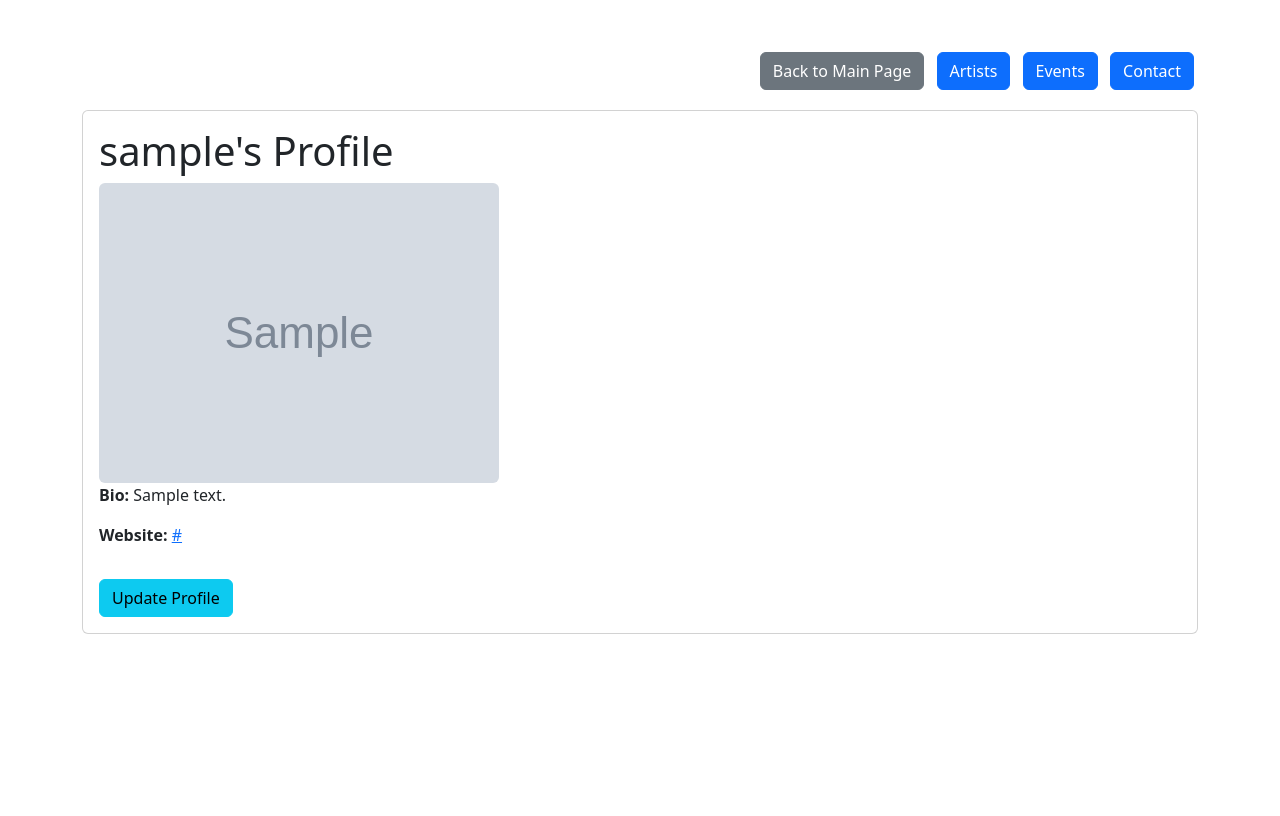
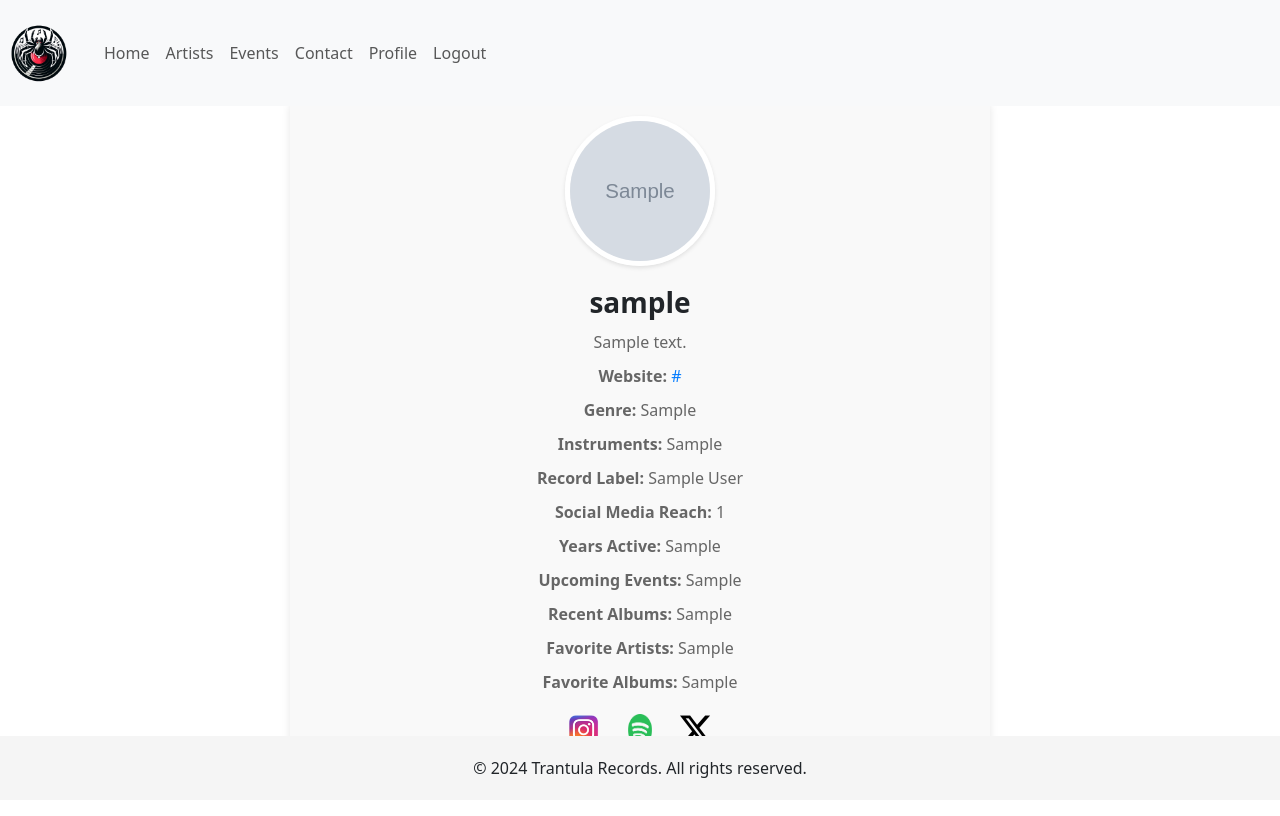
Before and after one commit to eneko98/WIS-Project, a Django app: page /wisapp/profile/ in a window 1280 px wide. Before the commit the page ends 634 px from the top, so only its background shows below. Run offline with Django 5.2, Linux system fonts and the light colour scheme; a user stored in the database is signed in; tables that the repository leaves empty hold one stand-in row (values such as "Sample post"); grey boxes marked "Sample" are stand-in pictures.

```diff
--- /dev/null
+++ b/wisproject/wisapp/static/css/profile.css
@@ -0,0 +1,50 @@
+/* profile.css */
+.profile-container {
+    text-align: center;
+    max-width: 700px;
+    margin: 40px auto;
+    background: #f9f9f9;
+    padding: 20px;
+    box-shadow: 0 4px 8px rgba(0, 0, 0, 0.1);
+    border-radius: 10px;
+}
+
+.profile-picture img {
+    border-radius: 50%;
+    width: 150px;
+    height: 150px;
+    border: 5px solid white;
+    box-shadow: 0 2px 4px rgba(0, 0, 0, 0.1);
+}
+
+.profile-info h3 {
+    margin-top: 20px;
+    font-size: 28px;
+    font-weight: bold;
+}
+
+.profile-info p {
+    margin: 10px 0;
+    font-size: 16px;
+    color: #666;
+}
+
+.profile-info a {
+    color: #007bff;
+    text-decoration: none;
+}
+
+.profile-info a:hover {
+    text-decoration: underline;
+}
+
+.social-media-links img {
+    margin: 10px;
+    width: 32px;
+    height: 32px;
+}
+
+/* Optionally hide empty fields */
+.profile-info p:empty {
+    display: none;
+}
--- a/wisproject/wisapp/static/css/style.css
+++ /dev/null
@@ -1 +0,0 @@
-/* CSS */
--- /dev/null
+++ b/wisproject/wisapp/static/css/styles.css
@@ -0,0 +1,32 @@
+body {
+    padding-top: 56px;
+}
+
+.navbar-logo {
+    height: 80px;
+    width: auto;
+}
+
+.footer {
+    background-color: #f5f5f5;
+    padding: 20px 0;
+    text-align: center;
+    position: absolute;
+    width: 100%;
+    bottom: 0;
+}
+
+.profile-picture img {
+    width: 150px;
+    height: 150px;
+    border-radius: 50%;
+}
+
+.nav-item .btn-link {
+    color: rgba(0,0,0,.5); /* Match the color of other nav links */
+    text-decoration: none; /* Remove underline */
+}
+
+.nav-item .btn-link:hover {
+    color: rgba(0,0,0,.7); /* Match hover effect of other nav links */
+}
--- /dev/null
+++ b/wisproject/wisapp/templates/base.html
@@ -0,0 +1,76 @@
+<!-- base.html -->
+{% load static %}
+<!DOCTYPE html>
+<html lang="en">
+<head>
+    <meta charset="UTF-8">
+    <meta name="viewport" content="width=device-width, initial-scale=1.0">
+    <title>Trantula Records</title>
+    <link rel="stylesheet" href="{% static 'css/styles.css' %}">
+    <link href="https://fonts.googleapis.com/css2?family=Nunito:wght@400;700&display=swap" rel="stylesheet">
+    <link href="https://cdn.jsdelivr.net/npm/bootstrap@5.3.3/dist/css/bootstrap.min.css" rel="stylesheet" integrity="sha384-QWTKZyjpPEjISv5WaRU9OFeRpok6YctnYmDr5pNlyT2bRjXh0JMhjY6hW+ALEwIH" crossorigin="anonymous">
+</head>
+<body>
+    <header>
+        <nav class="navbar navbar-expand-lg navbar-light bg-light fixed-top">
+            <a class="navbar-brand" href="{% url 'home' %}">
+                <img src="{% static 'images/tarantula_records.png' %}" alt="Tarantula Records Logo" class="navbar-logo">
+            </a>
+            <button class="navbar-toggler" type="button" data-bs-toggle="collapse" data-bs-target="#navbarNav" aria-controls="navbarNav" aria-expanded="false" aria-label="Toggle navigation">
+                <span class="navbar-toggler-icon"></span>
+            </button>
+            <div class="collapse navbar-collapse" id="navbarNav">
+                <ul class="navbar-nav ml-auto">
+                    <li class="nav-item">
+                        <a class="nav-link" href="{% url 'home' %}">Home</a>
+                    </li>
+                    <li class="nav-item">
+                        <a class="nav-link" href="{% url 'artists' %}">Artists</a>
+                    </li>
+                    <li class="nav-item">
+                        <a class="nav-link" href="{% url 'events' %}">Events</a>
+                    </li>
+                    <li class="nav-item">
+                        <a class="nav-link" href="{% url 'contact' %}">Contact</a>
+                    </li>
+                    {% if user.is_authenticated %}
+                        <li class="nav-item">
+                            <a class="nav-link" href="{% url 'profile' %}">Profile</a>
+                        </li>
+                        <li class="nav-item">
+                            <a href="#" class="nav-link" onclick="event.preventDefault(); document.getElementById('logout-form').submit();">
+                                Logout
+                            </a>
+                            <form id="logout-form" action="{% url 'logout' %}" method="post" class="hidden" style="display: none;">
+                                {% csrf_token %}
+                            </form>
+                        </li>
+                    {% else %}
+                        <li class="nav-item">
+                            <a class="nav-link" href="{% url 'log_in' %}">Log In</a>
+                        </li>
+                        <li class="nav-item">
+                            <a class="nav-link" href="{% url 'sign_up' %}">Sign Up</a>
+                        </li>
+                    {% endif %}
+                </ul>
+            </div>
+
+
+        </nav>
+    </header>
+
+    <main>
+        {% block content %}
+
+        {% endblock content %}
+    </main>
+
+    <footer class="footer">
+        <div>
+            <span>&copy; 2024 Trantula Records. All rights reserved.</span>
+        </div>
+    </footer>
+    <script src="https://cdn.jsdelivr.net/npm/bootstrap@5.3.3/dist/js/bootstrap.bundle.min.js" integrity="sha384-YvpcrYf0tY3lHB60NNkmXc5s9fDVZLESaAA55NDzOxhy9GkcIdslK1eN7N6jIeHz" crossorigin="anonymous"></script>
+</body>
+</html>
--- a/wisproject/wisapp/templates/home.html
+++ b/wisproject/wisapp/templates/home.html
@@ -16,7 +16,7 @@
             {% if user.is_authenticated %}
                 <a href="{% url 'profile' %}" class="btn btn-danger m-1">Profile</a>
             {% else %}
-                <a href="{% url 'sign_in' %}" class="btn btn-info m-1">Sign In</a>
+                <a href="{% url 'log_in' %}" class="btn btn-info m-1">Sign In</a>
                 <a href="{% url 'sign_up' %}" class="btn btn-warning m-1">Sign Up</a>
             {% endif %}
             {% if user.is_authenticated %}
--- a/wisproject/wisapp/templates/profile.html
+++ b/wisproject/wisapp/templates/profile.html
@@ -1,33 +1,35 @@
-<!DOCTYPE html>
-<html lang="en">
-<head>
-    <meta charset="UTF-8">
-    <title>Your Profile</title>
-    <meta name="viewport" content="width=device-width, initial-scale=1">
-    <link href="https://cdn.jsdelivr.net/npm/bootstrap@5.3.3/dist/css/bootstrap.min.css" rel="stylesheet" integrity="sha384-QWTKZyjpPEjISv5WaRU9OFeRpok6YctnYmDr5pNlyT2bRjXh0JMhjY6hW+ALEwIH" crossorigin="anonymous">
-</head>
-<body>
-    <div class="container mt-5">
-        <div class="text-end mb-3">
-            <a href="{% url 'home' %}" class="btn btn-secondary m-1">Back to Main Page</a>
-            <a href="{% url 'artists' %}" class="btn btn-primary m-1">Artists</a>
-            <a href="{% url 'events' %}" class="btn btn-primary m-1">Events</a>
-            <a href="{% url 'contact' %}" class="btn btn-primary m-1">Contact</a>
-        </div>
-        <div class="card">
-            <div class="card-body">
-                <h1 class="card-title">{{ request.user.username }}'s Profile</h1>
-                {% if profile.profile_picture %}
-                    <img src="{{ user.userprofile.profile_picture.url }}" alt="User profile picture" class="img-fluid rounded">
-                {% else %}
-                    <p>No profile picture available.</p>
-                {% endif %}
-                <p class="card-text"><strong>Bio:</strong> {{ profile.bio }}</p>
-                <p class="card-text"><strong>Website:</strong> <a href="{{ profile.website }}">{{ profile.website }}</a></p>
-                <a href="{% url 'edit_profile' %}" class="btn btn-info mt-3">Update Profile</a>
-            </div>
+{% extends 'base.html' %}
+{% load static %}
+{% block content %}
+<link rel="stylesheet" href="{% static 'css/profile.css' %}">
+<div class="profile-container">
+    <div class="profile-picture">
+        <img src="{{ user.userprofile.profile_picture.url }}" alt="Profile picture">
+    </div>
+    <div class="profile-info">
+        <h3>{{ user.username }}</h3>
+        <p>{{ user.userprofile.bio }}</p>
+        <p><strong>Website:</strong> <a href="{{ user.userprofile.website }}">{{ user.userprofile.website }}</a></p>
+        <p><strong>Genre:</strong> {{ user.userprofile.genre }}</p>
+        <p><strong>Instruments:</strong> {{ user.userprofile.instruments }}</p>
+        <p><strong>Record Label:</strong> {{ user.userprofile.record_label }}</p>
+        <p><strong>Social Media Reach:</strong> {{ user.userprofile.social_media_reach }}</p>
+        <p><strong>Years Active:</strong> {{ user.userprofile.years_active }}</p>
+        <p><strong>Upcoming Events:</strong> {{ user.userprofile.upcoming_events }}</p>
+        <p><strong>Recent Albums:</strong> {{ user.userprofile.recent_albums }}</p>
+        <p><strong>Favorite Artists:</strong> {{ user.userprofile.favorite_artists }}</p>
+        <p><strong>Favorite Albums:</strong> {{ user.userprofile.favorite_albums }}</p>
+        <div class="social-media-links">
+            {% if user.userprofile.instagram_link %}
+                <a href="{{ user.userprofile.instagram_link }}"><img src="{% static 'images/instagram-icon.png' %}" alt="Instagram"></a>
+            {% endif %}
+            {% if user.userprofile.spotify_link %}
+                <a href="{{ user.userprofile.spotify_link }}"><img src="{% static 'images/spotify-icon.png' %}" alt="Spotify"></a>
+            {% endif %}
+            {% if user.userprofile.twitter_link %}
+                <a href="{{ user.userprofile.twitter_link }}"><img src="{% static 'images/x-icon.png' %}" alt="Twitter"></a>
+            {% endif %}
         </div>
     </div>
-    <script src="https://cdn.jsdelivr.net/npm/bootstrap@5.3.3/dist/js/bootstrap.bundle.min.js" integrity="sha384-YvpcrYf0tY3lHB60NNkmXc5s9fDVZLESaAA55NDzOxhy9GkcIdslK1eN7N6jIeHz" crossorigin="anonymous"></script>
-</body>
-</html>
+</div>
+{% endblock %}
--- a/wisproject/wisapp/urls.py
+++ b/wisproject/wisapp/urls.py
@@ -6,11 +6,10 @@ from . import views
 urlpatterns = [
     path('', views.home, name='home'),
     path('signup/', views.sign_up, name='sign_up'),
-    path('signin/', views.sign_in, name='sign_in'),
+    path('lognin/', views.log_in, name='log_in'),
     path('profile/', views.profile, name='profile'),
     path('artists/', views.artists, name='artists'),
     path('events/', views.events, name='events'),
     path('contact/', views.contact, name='contact'),
-    path('edit-profile/', views.edit_profile, name='edit_profile'),
     path('logout/', auth_views.LogoutView.as_view(next_page='home'), name='logout'),
 ]
--- a/wisproject/wisapp/views.py
+++ b/wisproject/wisapp/views.py
@@ -33,7 +33,7 @@ def sign_up(request):
         form = SignUpForm()
     return render(request, 'sign_up.html', {'form': form})
 
-def sign_in(request):
+def log_in(request):
     if request.method == 'POST':
         username = request.POST['username']
         password = request.POST['password']
@@ -42,28 +42,11 @@ def sign_in(request):
             login(request, user)
             return redirect('profile')
         else:
-            return render(request, 'sign_in.html', {'error': 'Invalid username or password'})
+            return render(request, 'log_in.html', {'error': 'Invalid username or password'})
     else:
-        return render(request, 'sign_in.html')
+        return render(request, 'log_in.html')
 
 @login_required
 def profile(request):
     user_profile, created = UserProfile.objects.get_or_create(user=request.user)
     return render(request, 'profile.html', {'profile': user_profile})
-
-@login_required
-def edit_profile(request):
-    try:
-        profile = request.user.userprofile
-    except UserProfile.DoesNotExist:
-        profile = UserProfile(user=request.user)
-
-    if request.method == 'POST':
-        form = UserProfileForm(request.POST, request.FILES, instance=profile)
-        if form.is_valid():
-            form.save()
-            return redirect('profile')
-    else:
-        form = UserProfileForm(instance=profile)
-
-    return render(request, 'edit_profile.html', {'form': form})
```
Also changed, not shown: wisproject/wisapp/models.py (+12 -2 lines), wisproject/wisapp/static/css/auth.css (added, +58 -0 lines), wisproject/wisapp/templates/edit_profile.html (deleted, +0 -58 lines), wisproject/wisapp/templates/log_in.html (added, +30 -0 lines), wisproject/wisapp/templates/sign_in.html (deleted, +0 -43 lines), wisproject/wisapp/templates/sign_up.html (+22 -30 lines), wisproject/wisapp/migrations/0002_userprofile_favorite_albums_and_more.py (added), wisproject/wisapp/migrations/0003_userprofile_instagram_link_userprofile_spotify_link_and_more.py (added), wisproject/wisapp/static/images/instagram-icon.png (added), wisproject/wisapp/static/images/spotify-icon.png (added), wisproject/wisapp/static/images/tarantula_records.png (added), wisproject/wisapp/static/images/x-icon.png (added).
